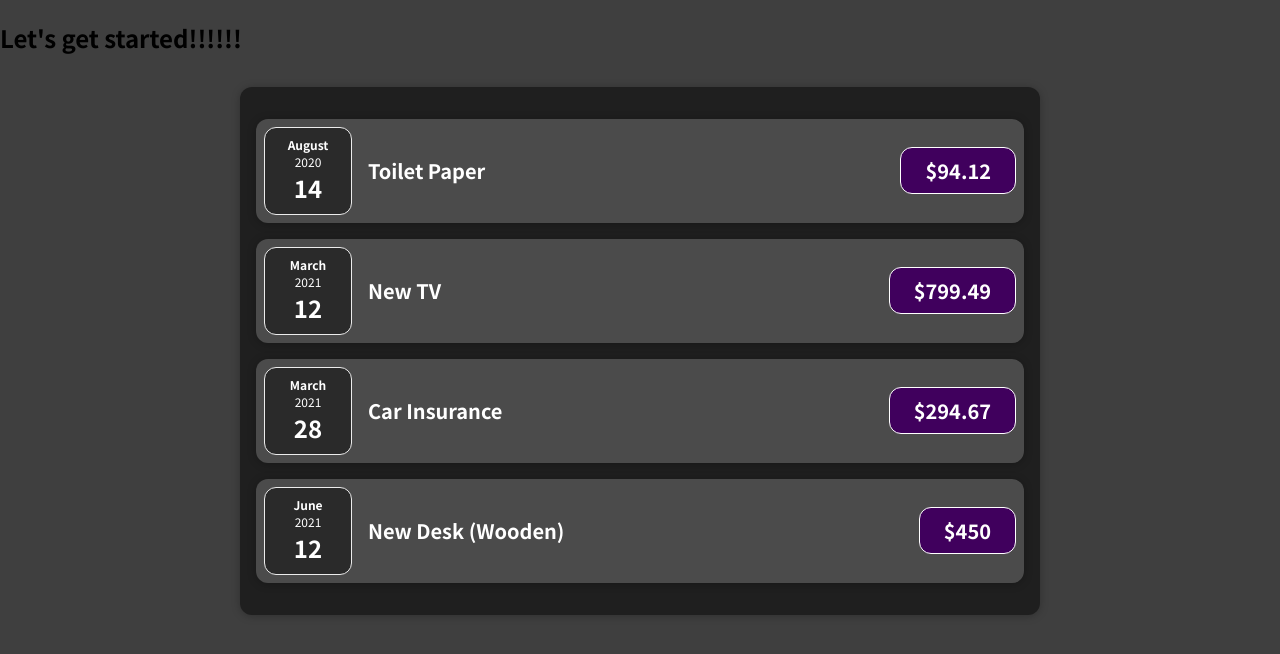
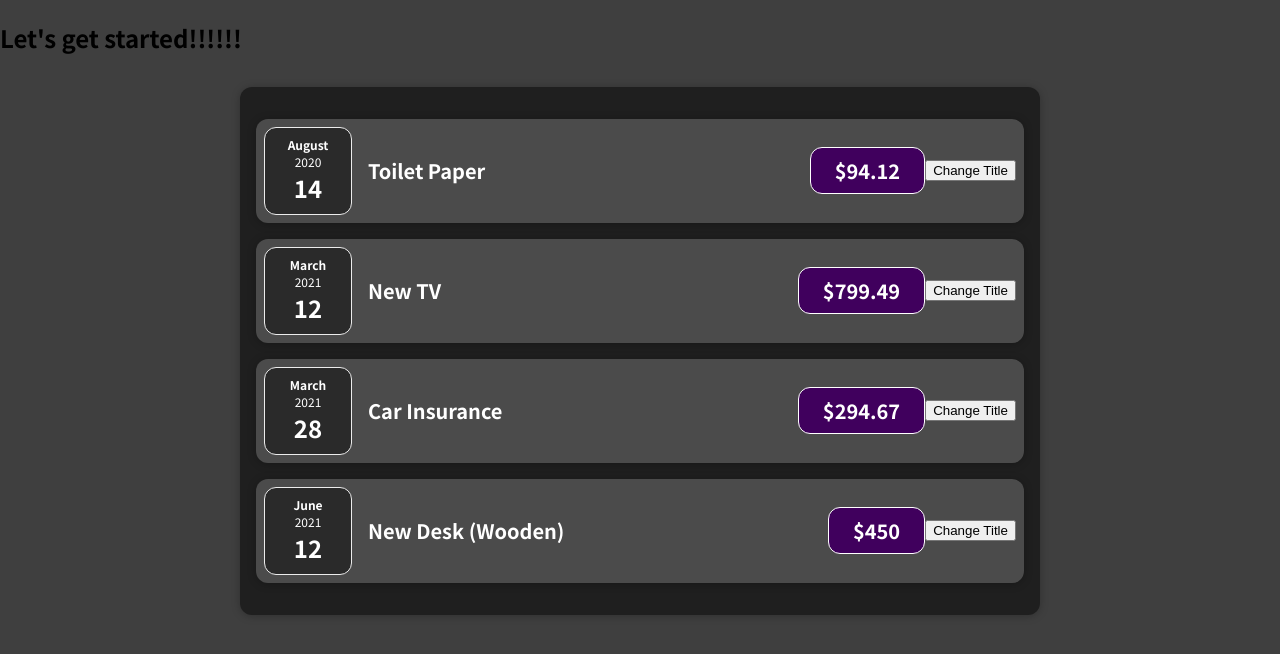
Before and after one commit to rekunykj/react-expense-tracker, a React (Create React App) app: page / in a window 1280 px wide. Shown: the top 654 px of the page. Built offline with nearby package versions, Linux system fonts and the light colour scheme.

Commit message:
added state and button to expenseitem

```diff
--- a/src/components/Expenses/ExpenseItem.js
+++ b/src/components/Expenses/ExpenseItem.js
@@ -1,15 +1,24 @@
+import React, { useState } from "react";
 import ExpenseDate from "./ExpenseDate";
 import Card from "../UI/Card";
 import "./ExpenseItem.css";
 
 const ExpenseItem = (props) => {
+  const [title, setTitle] = useState(props.title);
+
+  const clickHandler = () => {
+    setTitle("Updated!");
+    console.log(title);
+  };
+
   return (
     <Card className="expense-item">
       <ExpenseDate date={props.date} />
       <div className="expense-item__description">
-        <h2>{props.title}</h2>
+        <h2>{title}</h2>
         <div className="expense-item__price">${props.amount}</div>
       </div>
+      <button onClick={clickHandler}>Change Title</button>
     </Card>
   );
 };
--- a/src/components/Expenses/Expenses.js
+++ b/src/components/Expenses/Expenses.js
@@ -6,15 +6,26 @@
   const expenses = props.expenses;
   return (
     <Card className="expenses">
-      {expenses.map((expense) => {
-        return (
-          <ExpenseItem
-            title={expense.title}
-            amount={expense.amount}
-            date={expense.date}
-          />
-        );
-      })}
+      <ExpenseItem
+        title={expenses[0].title}
+        amount={expenses[0].amount}
+        date={expenses[0].date}
+      />
+      <ExpenseItem
+        title={expenses[1].title}
+        amount={expenses[1].amount}
+        date={expenses[1].date}
+      />
+      <ExpenseItem
+        title={expenses[2].title}
+        amount={expenses[2].amount}
+        date={expenses[2].date}
+      />
+      <ExpenseItem
+        title={expenses[3].title}
+        amount={expenses[3].amount}
+        date={expenses[3].date}
+      />
     </Card>
   );
 };
```
Also changed, not shown: 1 other file (tests, documents, lock files or other folders).
